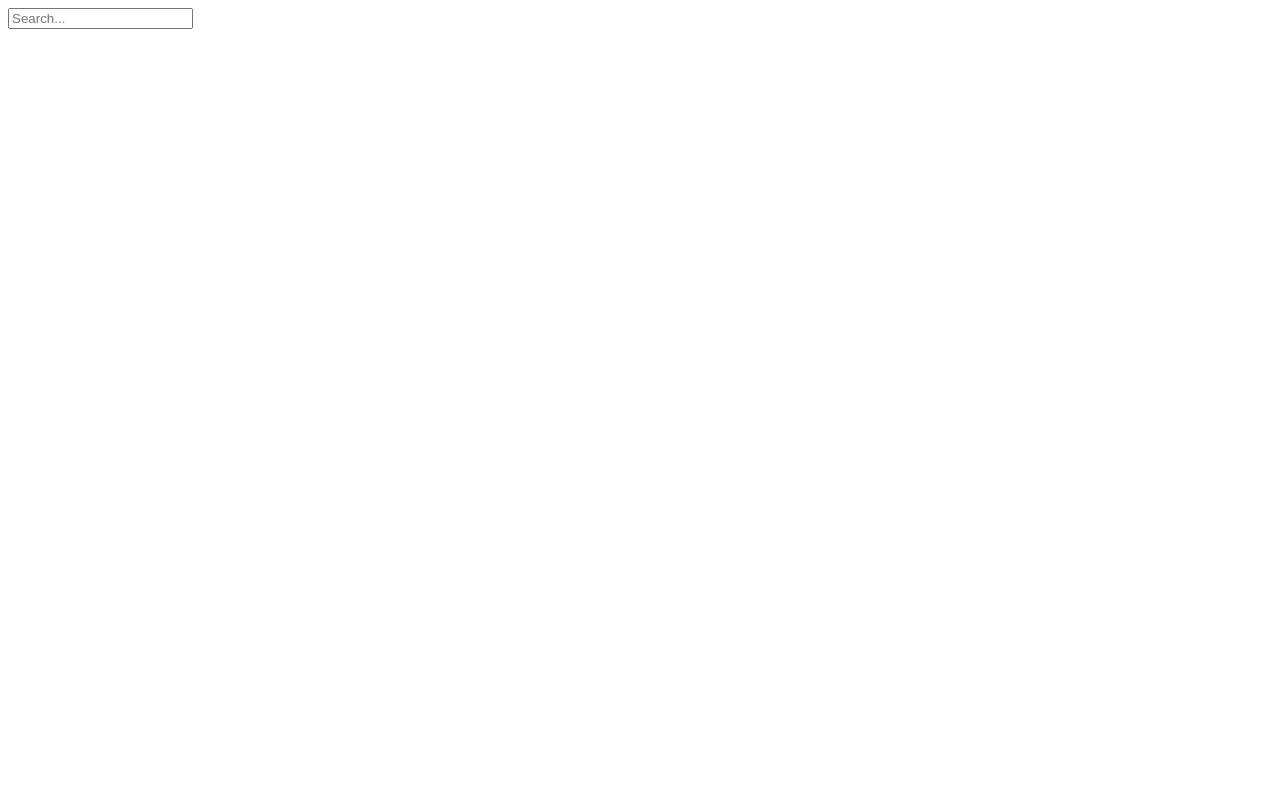
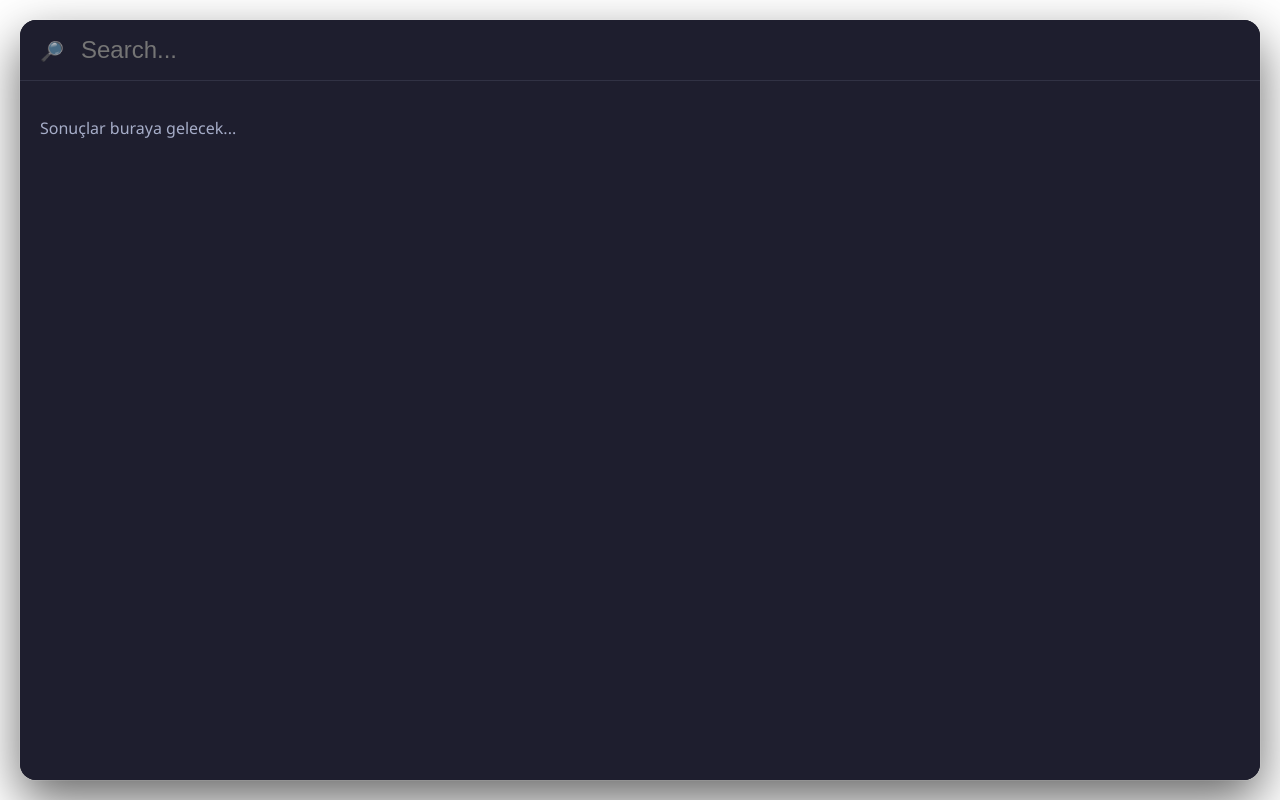
Before and after one commit to ArmutS/SimpleTools, a SvelteKit app: page / in a window 1280 px wide. Built offline with nearby package versions, Linux system fonts and the light colour scheme.

Commit message:
WindowConfigCentered for Linux

```diff
--- a/src-tauri/tauri.conf.json
+++ b/src-tauri/tauri.conf.json
@@ -14,8 +14,6 @@
             {
                 "label": "main",
                 "title": "simpletools",
-                "width": 800,
-                "height": 600,
                 "alwaysOnTop": true,
                 "visible": false,
                 "resizable": false,
--- a/src/routes/+page.svelte
+++ b/src/routes/+page.svelte
@@ -1,9 +1,92 @@
-<script lang="ts"></script>
-<main>
+<script lang="ts">
+  // Burası şimdilik boş
+</script>
 
-<div>
-<input type="text" placeholder="Search..."/>
-</div>
+<main class="launcher-box">
+
+  <div class="search-container">
+    <span class="icon">🔎</span>
+    <input type="text" placeholder="Search..." autoFocus />
+  </div>
+
+  <div class="results-container">
+    <p>Sonuçlar buraya gelecek...</p>
+  </div>
 
 </main>
-<style></style>
+
+<style>
+  /* 1. KURAL: html etiketini UNUTMA! */
+  /* html ve body ekranı tamamen kaplamalı ki içindekileri ortalayabilelim */
+  :global(html),
+  :global(body) {
+    margin: 0;
+    padding: 0;
+    width: 100%;
+    height: 100%;
+    /* Arka plan tamamen şeffaf */
+    background-color: transparent !important;
+    /* İçeriği (Launcher'ı) tam ortaya hizala */
+    display: flex;
+    justify-content: center;
+    align-items: center;
+    /* Font */
+    font-family: 'Segoe UI', sans-serif;
+    overflow: hidden;
+  }
+
+  /* 2. KURAL: Launcher Kutusu */
+  .launcher-box {
+    display: flex;
+    flex-direction: column;
+
+    /* Genişlik %100 olsun ama kenarlardan 20px boşluk kalsın (Gölge kesilmesin diye) */
+    width: calc(100% - 40px);
+    height: calc(100% - 40px);
+
+    /* Catppuccin Base Rengi (Kırmızı yerine bunu kullan) */
+    background-color: #1e1e2e;
+
+    border-radius: 16px; /* Köşeleri yuvarlat */
+    overflow: hidden;    /* İçerik taşmasın */
+
+    /* CSS Gölgesi (Rust'ta kapattığımız için burası şart) */
+    box-shadow:
+      0 0 0 1px rgba(255, 255, 255, 0.1),  /* İnce kenarlık */
+      0 20px 50px rgba(0, 0, 0, 0.6);      /* Derinlik gölgesi */
+  }
+
+  /* 3. Arama Alanı */
+  .search-container {
+    height: 60px;
+    display: flex;
+    align-items: center;
+    padding: 0 20px;
+    background-color: #1e1e2e;
+    border-bottom: 1px solid #313244; /* Altına ince çizgi */
+  }
+
+  .icon {
+    font-size: 1.2rem;
+    margin-right: 15px;
+    opacity: 0.7;
+  }
+
+  input {
+    width: 100%;
+    height: 100%;
+    background: transparent;
+    border: none;
+    outline: none;
+    font-size: 1.5rem;
+    color: #cdd6f4; /* Yazı rengi */
+  }
+
+  /* 4. Sonuç Alanı */
+  .results-container {
+    flex-grow: 1; /* Kalan boşluğu doldur */
+    background-color: #1e1e2e;
+    padding: 20px;
+    color: #a6adc8;
+  }
+</style>
```
Also changed, not shown: 1 other file (tests, documents, lock files or other folders).
